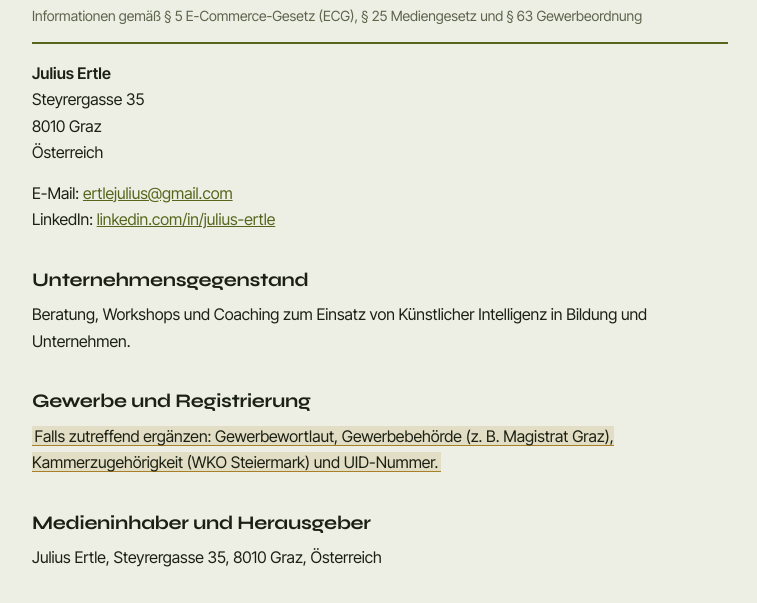
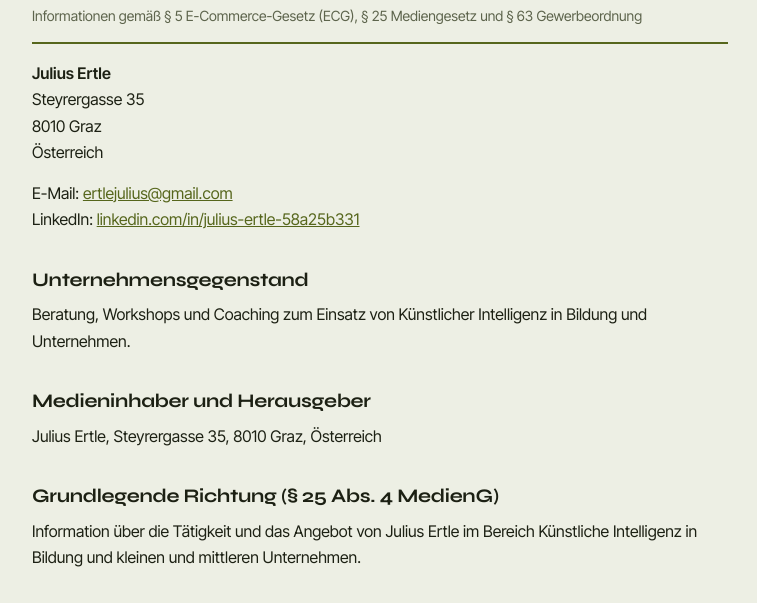
Before and after one commit to ertlejulius-ux/ertlejulius-ux.github.io, a plain HTML site: page impressum.html in a window 1280 px wide. Shown: the part 175-778 px from the top of the page, without its empty margins (260-1017 px from the left). Drawn offline with Linux system fonts and the light colour scheme.

Commit message:
Fix LinkedIn link, finalize Impressum
Co-Authored-By: Claude Opus 5.5 <noreply@anthropic.com>
Claude-Session: https://claude.ai/code/session_01VUgLPkFbHgm2ELjgeZwoyC

```diff
--- a/impressum.html
+++ b/impressum.html
@@ -43,14 +43,11 @@ footer a { color:inherit; }
 <div class="card">
 <p><strong>Julius Ertle</strong><br>Steyrergasse 35<br>8010 Graz<br>Österreich</p>
 <p>E-Mail: <a href="mailto:ertlejulius@gmail.com">ertlejulius@gmail.com</a><br>
-LinkedIn: <a href="https://www.linkedin.com/in/julius-ertle/" target="_blank" rel="noopener noreferrer">linkedin.com/in/julius-ertle</a></p>
+LinkedIn: <a href="https://www.linkedin.com/in/julius-ertle-58a25b331/" target="_blank" rel="noopener noreferrer">linkedin.com/in/julius-ertle-58a25b331</a></p>
 </div>
 
 <h2>Unternehmensgegenstand</h2>
 <p>Beratung, Workshops und Coaching zum Einsatz von Künstlicher Intelligenz in Bildung und Unternehmen.</p>
-
-<h2>Gewerbe und Registrierung</h2>
-<p><span class="ph">Falls zutreffend ergänzen: Gewerbewortlaut, Gewerbebehörde (z. B. Magistrat Graz), Kammerzugehörigkeit (WKO Steiermark) und UID-Nummer.</span></p>
 
 <h2>Medieninhaber und Herausgeber</h2>
 <p>Julius Ertle, Steyrergasse 35, 8010 Graz, Österreich</p>
```
Also changed, not shown: index.html (+2 -2 lines).
